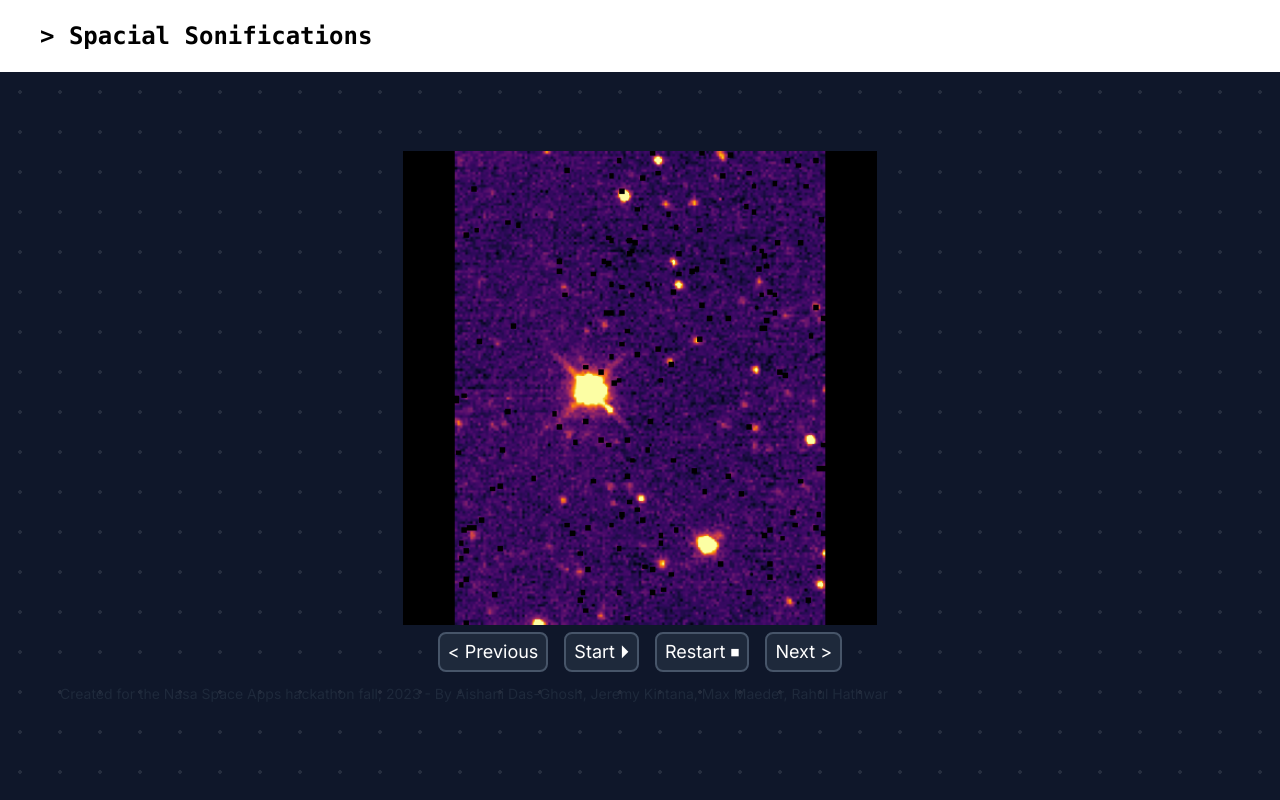
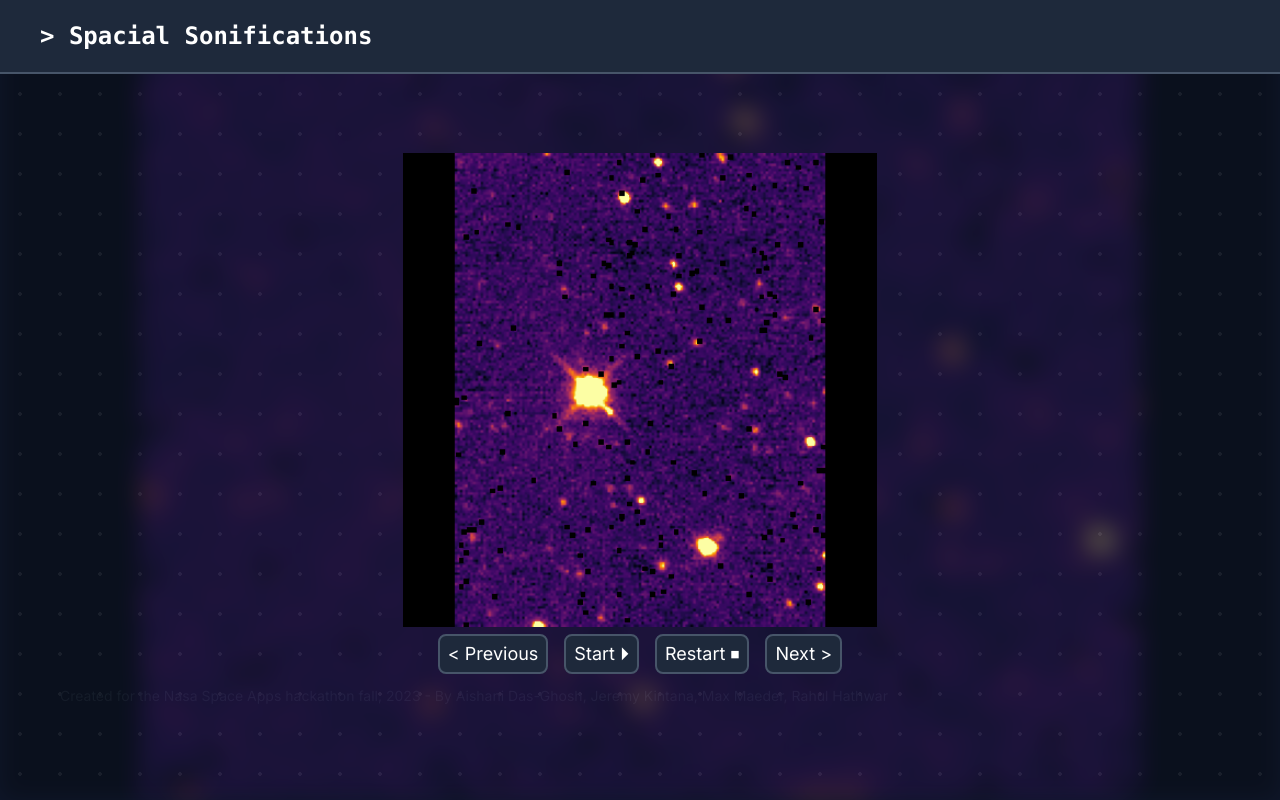
Before and after one commit to MaxMaeder/NASA-Space-Apps, a Next.js app in the folder frontend/: page / in a window 1280 px wide. Built offline with nearby package versions, Linux system fonts and the light colour scheme.

Commit message:
Add style changes

```diff
--- /dev/null
+++ b/frontend/app/index/BackgroundImage.tsx
@@ -0,0 +1,10 @@
+type BackgroundImageType = {
+  imgSrc: string
+}
+
+const BackgroundImage = ({imgSrc}: BackgroundImageType) => {
+  // eslint-disable-next-line @next/next/no-img-element
+  return (<img alt="decoration" src={imgSrc} className="filter blur-md opacity-30 fixed inset-0 w-full h-full object-cover"></img>)
+}
+
+export default BackgroundImage;
--- a/frontend/app/index/ImageCanvas.tsx
+++ b/frontend/app/index/ImageCanvas.tsx
@@ -22,7 +22,6 @@ const ImageCanvas = ({imgSrc}: ImageCanvasType) => {
     if (!context) return;
 
     const image = new Image();
-    console.log(imgSrc)
     image.src = imgSrc;
     await new Promise((resolve) => {
       image.onload = resolve;
@@ -42,17 +41,13 @@ const ImageCanvas = ({imgSrc}: ImageCanvasType) => {
 
       context.clearRect(0, 0, canvas.width, canvas.height);
       context.drawImage(image, l, t, w, h);
-      console.log(size.current)
     }
     updateImage();
 
     window.addEventListener("wheel", (event) => {
-      console.log("scroll")
       const scrollEvent = event as WheelEvent;
-      const isUp = scrollEvent.deltaY > 0;
 
       const delta = scrollEvent.deltaY * .0005;
-      console.log(event, scrollEvent.deltaY)
       size.current = constrain(size.current + delta, 0.25, .9);
 
       updateImage();
@@ -63,9 +58,7 @@ const ImageCanvas = ({imgSrc}: ImageCanvasType) => {
     drawImg()
   }, [canvasRef, drawImg, imgSrc]);
 
-
-
-  return <canvas ref={canvasRef}></canvas>
+  return <canvas ref={canvasRef} className="z-10"></canvas>
 }
 
 export default ImageCanvas;
--- a/frontend/app/index/header.tsx
+++ b/frontend/app/index/header.tsx
@@ -1,6 +1,6 @@
 const Header = () => {
   return (
-    <div className="py-5 px-10 bg-white text-black w-full">
+    <div className="py-5 px-10 border-b-2 border-slate-600 bg-slate-800 w-full z-50">
 
       <h1 className={"font-mono text-2xl font-bold"}>{"> Spacial Sonifications"}</h1>
     </div>
--- a/frontend/app/page.tsx
+++ b/frontend/app/page.tsx
@@ -1,5 +1,6 @@
 "use client";
 
+import BackgroundImage from './index/BackgroundImage';
 import Button from './components/button';
 import Chart from 'chart.js/auto';
 import Header from "./index/Header";
@@ -39,8 +40,9 @@ export default function Home() {
   return (
     <div className="flex flex-col overflow-hidden relative">
       <ImageCanvas imgSrc={images[imgNum]} />
+      <BackgroundImage imgSrc={images[imgNum]}/>
 
-      <div className="absolute bottom-10 w-full flex justify-center space-x-4">
+      <div className="absolute bottom-10 w-full flex justify-center space-x-4 z-20">
         <Button text="< Previous" onClick={() => changeImg(-1)} />
         <Button text="Start ⏵︎" onClick={() => {}} />
         <Button text="Restart ⏹︎" onClick={() => {}} />
```
